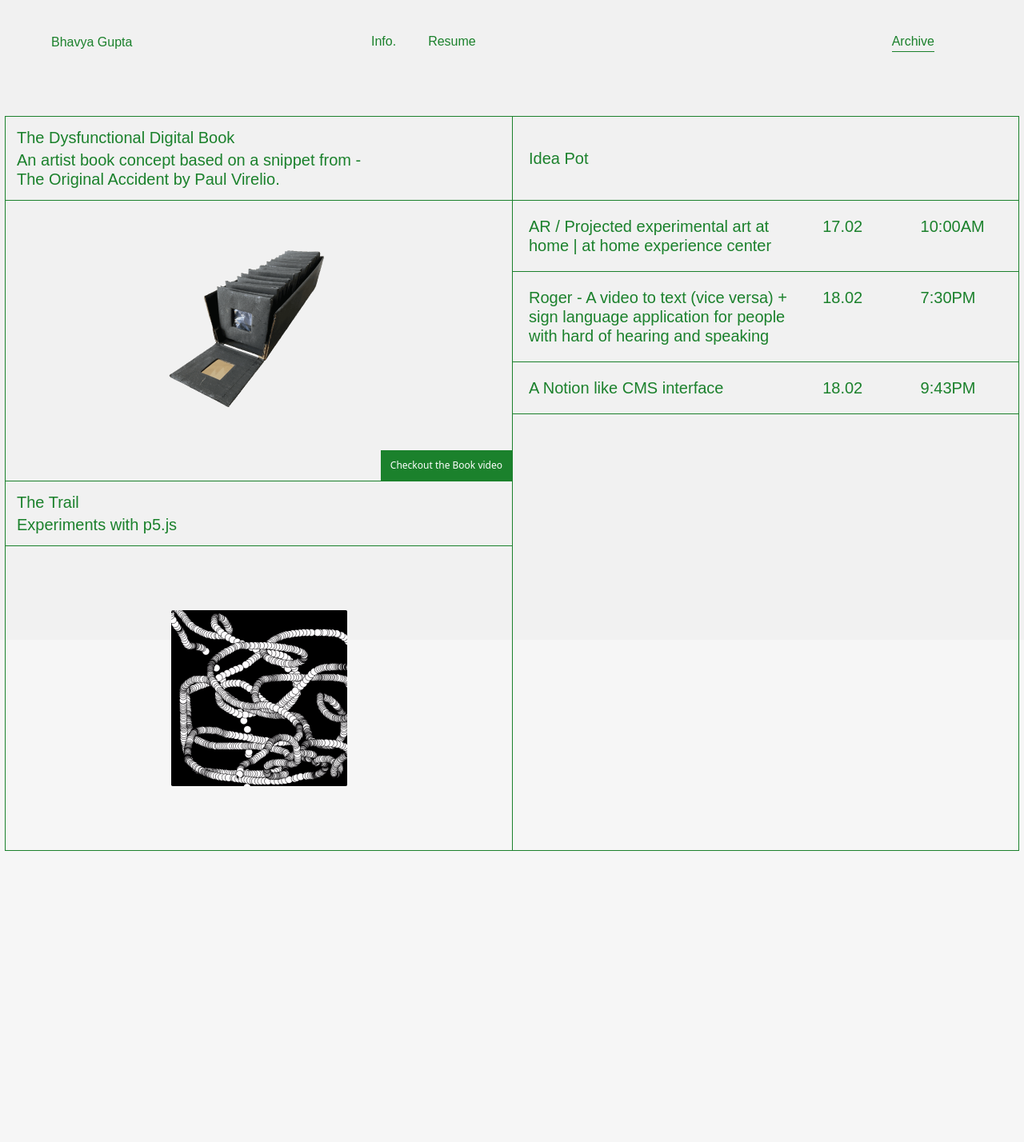
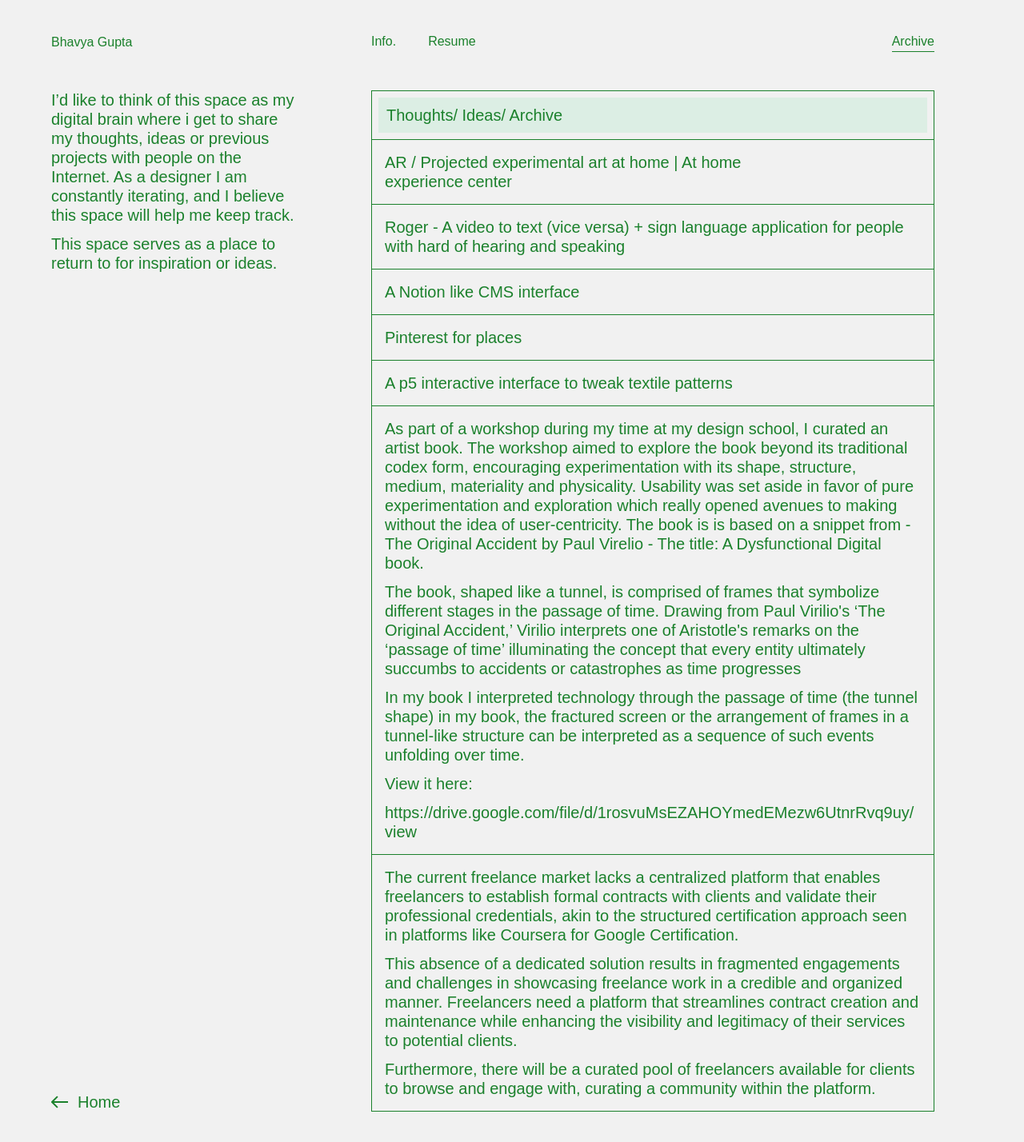
Before and after one commit to Chanakya888/Bhavya-job-portfolio, a React (Vite) app: page /archive in a window 1280 px wide. Shown: the top 1428 px of the page at 80% size. Before the commit the page ends 1064 px from the top, so only its background shows below. Built offline with nearby package versions, Linux system fonts and the light colour scheme.

Commit message:
feat: new archive page

```diff
--- a/src/App.jsx
+++ b/src/App.jsx
@@ -15,7 +15,7 @@ import Pincode from "./pages/Work/Pincode";
 
 const App = () => {
   return (
-    <div className="h-dvh w-screen bg-backgroundGray">
+    <div className="h-full w-screen bg-backgroundGray">
       <RestoreScroll />
       <NavBarContextProvider>
         <HoverContextProvider>
--- a/src/global.css
+++ b/src/global.css
@@ -59,7 +59,8 @@ li {
 }
 
 .calc-height {
-  height: calc(100dvh - 44px);
+  height: calc(100vh - env(safe-area-inset-bottom) - 44px);
+  overflow: hidden;
 }
 .project-intro-mobile {
   font-size: 16px;
@@ -74,6 +75,7 @@ li {
 @media (min-width: 1024px) {
   .calc-height {
     height: calc(100dvh - 70px);
+    overflow: hidden;
   }
   p,
   li {
--- a/src/pages/Archive.jsx
+++ b/src/pages/Archive.jsx
@@ -8,94 +8,156 @@ import Footer from "../components/Footer";
 
 const Archive = () => {
   return (
-    <div className="border-1 m-1.5 mt-20 grid border border-primaryGreen lg:grid-cols-2 ">
-      <div className="grid-auto-rows grid">
-        <div>
-          <div className="p-3.5">
-            <p className="">The Dysfunctional Digital Book</p>
-            <p className="pt-1">
-              An artist book concept based on a snippet from -
-              <br />
-              The Original Accident by Paul Virelio.
+    <>
+      <div className="px-6 pt-12 lg:grid lg:grid-cols-14">
+        <div className="lg:hidden">
+          <h3 className="text-xl font-normal">Archive</h3>
+        </div>
+        <div className="mt-3 lg:col-start-1 lg:col-end-5 lg:mt-0 lg:flex lg:flex-col lg:justify-between xl:ml-10">
+          <div className="p-container">
+            <p className="text-base lg:text-xl">
+              I’d like to think of this space as my digital brain where i get to
+              share my thoughts, ideas or previous projects with people on the
+              Internet. As a designer I am constantly iterating, and I believe
+              this space will help me keep track.
+            </p>
+            <p className="text-base lg:text-xl">
+              This space serves as a place to return to for inspiration or
+              ideas.
             </p>
           </div>
-          <div className="h-px w-full bg-primaryGreen"></div>
-          <div className="flex w-full justify-center">
-            <img
-              className="max-h-[380px]"
-              src={DigitalBook}
-              alt="digital book image"
-            />
+          <div className="hidden lg:col-start-1 lg:block">
+            <Link to="/">
+              <div className="flex space-x-3">
+                <img src={GreenLeftArrow} alt="" />
+                <p className="tex-green">Home</p>
               </div>
-          <div className="w-full">
-            <div className="flex justify-end">
-              <button className=" bg-primaryGreen p-3 text-xs text-white">
-                Checkout the Book video
-              </button>
-            </div>
-            <div className="h-px w-full bg-primaryGreen"></div>
+            </Link>
           </div>
         </div>
-        <div>
-          <div className="p-3.5">
-            <p className="">The Trail</p>
-            <p className="pt-1">Experiments with p5.js</p>
+        <div className="mt-10 lg:col-start-6 lg:col-end-14 lg:mt-0">
+          <div className="sticky top-0">
+            <div className="border-[1px] border-solid border-primaryGreen bg-[#F1F1F1]">
+              <div className="lg:grid lg:grid-cols-10">
+                <div className="m-1 bg-[#DCEEE4] lg:col-start-1 lg:col-end-11 lg:m-2">
+                  <p className="py-2.5 pl-2.5 text-base lg:text-xl">
+                    Thoughts/ Ideas/ Archive
+                  </p>
                 </div>
-          <div className="h-px w-full bg-primaryGreen"></div>
-          <div className="flex w-full items-center justify-center py-20">
-            <img src={Trail} alt="digital book image" />
+
+                <div className="hidden lg:col-start-8 lg:col-end-11">
+                  <div className="h-full w-px bg-primaryGreen"></div>
+                  <div className="m-2 w-full bg-[#DCEEE4]">
+                    <p className="py-2.5 pl-2.5 text-base lg:text-xl">
+                      Time stamps
+                    </p>
                   </div>
                 </div>
               </div>
-      <div className="hidden border border-y-0 border-l border-r-0 border-primaryGreen lg:block">
-        <div className="flex min-h-[104px] items-center p-3.5 pl-5">
-          <p className="text-xl">Idea Pot</p>
             </div>
-        <div className="h-px w-full bg-primaryGreen"></div>
-        <div className="grid w-full grid-cols-5 py-5 pl-5">
-          <div className="col-span-3 pr-3">
-            <p className="">
-              AR / Projected experimental art at home | at home experience
+          </div>
+          <div className="border-x-[1px] border-b-[1px] border-solid border-primaryGreen">
+            <div className="p-4 lg:grid lg:grid-cols-10">
+              <div className="lg:col-start-1 lg:col-end-8">
+                <p className="text-base lg:text-xl">
+                  AR / Projected experimental art at home | At home experience
                   center
                 </p>
               </div>
-          <div className="col-span-1">
-            <p>17.02</p>
+              <div className="hidden lg:col-start-8 lg:col-end-11">
+                <div className="h-full w-px bg-primaryGreen"></div>
+                <p className="text-base lg:text-xl">17 - 02 - 2024 22:24</p>
               </div>
-          <div className="col-span-1">
-            <p>10:00AM</p>
+              <div></div>
             </div>
-        </div>
-        <div className="h-px w-full bg-primaryGreen"></div>
-        <div className="grid w-full grid-cols-5 py-5 pl-5">
-          <div className="col-span-3 pr-3">
-            <p className="">
+            <div className="h-px bg-primaryGreen"></div>
+            <div className="p-4">
+              <p className="text-base lg:text-xl">
                 Roger - A video to text (vice versa) + sign language application
                 for people with hard of hearing and speaking
               </p>
             </div>
-          <div className="col-span-1">
-            <p>18.02</p>
+            <div className="h-px bg-primaryGreen"></div>
+            <div className="p-4">
+              <p className="text-base lg:text-xl">
+                A Notion like CMS interface
+              </p>
             </div>
-          <div className="col-span-1">
-            <p>7:30PM</p>
+            <div className="h-px bg-primaryGreen"></div>
+            <div className="p-4">
+              <p className="text-base lg:text-xl">Pinterest for places</p>
+            </div>
+            <div className="h-px bg-primaryGreen"></div>
+            <div className="p-4">
+              <p className="text-base lg:text-xl">
+                A p5 interactive interface to tweak textile patterns
+              </p>
+            </div>
+            <div className="h-px bg-primaryGreen"></div>
+            <div className="p-container p-4">
+              <p className="text-base lg:text-xl">
+                As part of a workshop during my time at my design school, I
+                curated an artist book. The workshop aimed to explore the book
+                beyond its traditional codex form, encouraging experimentation
+                with its shape, structure, medium, materiality and physicality.
+                Usability was set aside in favor of pure experimentation and
+                exploration which really opened avenues to making without the
+                idea of user-centricity. The book is is based on a snippet from
+                - The Original Accident by Paul Virelio - The title: A
+                Dysfunctional Digital book.
+              </p>
+              <p className="text-base lg:text-xl">
+                The book, shaped like a tunnel, is comprised of frames that
+                symbolize different stages in the passage of time. Drawing from
+                Paul Virilio's ‘The Original Accident,’ Virilio interprets one
+                of Aristotle's remarks on the ‘passage of time’ illuminating the
+                concept that every entity ultimately succumbs to accidents or
+                catastrophes as time progresses
+              </p>
+              <p className="text-base lg:text-xl">
+                In my book I interpreted technology through the passage of time
+                (the tunnel shape) in my book, the fractured screen or the
+                arrangement of frames in a tunnel-like structure can be
+                interpreted as a sequence of such events unfolding over time.
+              </p>
+              <p className=" text-base lg:text-xl">View it here:</p>
+              <p className="break-words text-base lg:text-xl">
+                <a href="https://drive.google.com/file/d/1rosvuMsEZAHOYmedEMezw6UtnrRvq9uy/view">
+                  https://drive.google.com/file/d/1rosvuMsEZAHOYmedEMezw6UtnrRvq9uy/view
+                </a>
+              </p>
+            </div>
+            <div className="h-px bg-primaryGreen"></div>
+            <div className="p-container p-4">
+              <p className="text-base lg:text-xl">
+                The current freelance market lacks a centralized platform that
+                enables freelancers to establish formal contracts with clients
+                and validate their professional credentials, akin to the
+                structured certification approach seen in platforms like
+                Coursera for Google Certification.
+              </p>
+              <p className="text-base lg:text-xl">
+                This absence of a dedicated solution results in fragmented
+                engagements and challenges in showcasing freelance work in a
+                credible and organized manner. Freelancers need a platform that
+                streamlines contract creation and maintenance while enhancing
+                the visibility and legitimacy of their services to potential
+                clients.
+              </p>
+              <p className="text-base lg:text-xl">
+                Furthermore, there will be a curated pool of freelancers
+                available for clients to browse and engage with, curating a
+                community within the platform.
+              </p>
             </div>
           </div>
-        <div className="h-px w-full bg-primaryGreen"></div>
-        <div className="grid w-full grid-cols-5 py-5 pl-5">
-          <div className="col-span-3 pr-3">
-            <p>A Notion like CMS interface</p>
-          </div>
-          <div className="col-span-1">
-            <p>18.02</p>
-          </div>
-          <div className="col-span-1">
-            <p>9:43PM</p>
         </div>
       </div>
-        <div className="h-px w-full bg-primaryGreen"></div>
+      <div className="lg:hidden">
+        <Footer color="green" />
       </div>
-    </div>
+      <div className="hidden h-[90px] lg:block"></div>
+    </>
   );
 };
 
```
Lines whose indentation alone changed are shown as unchanged.
